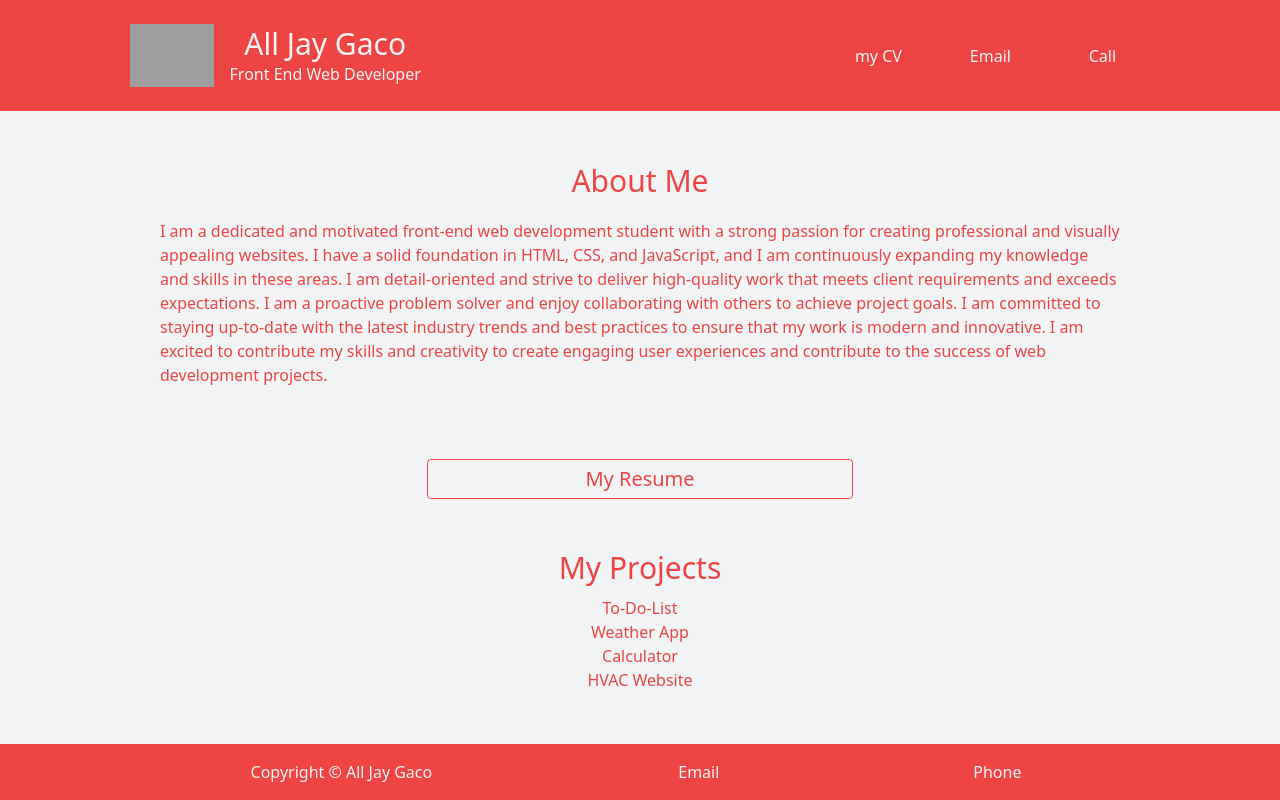
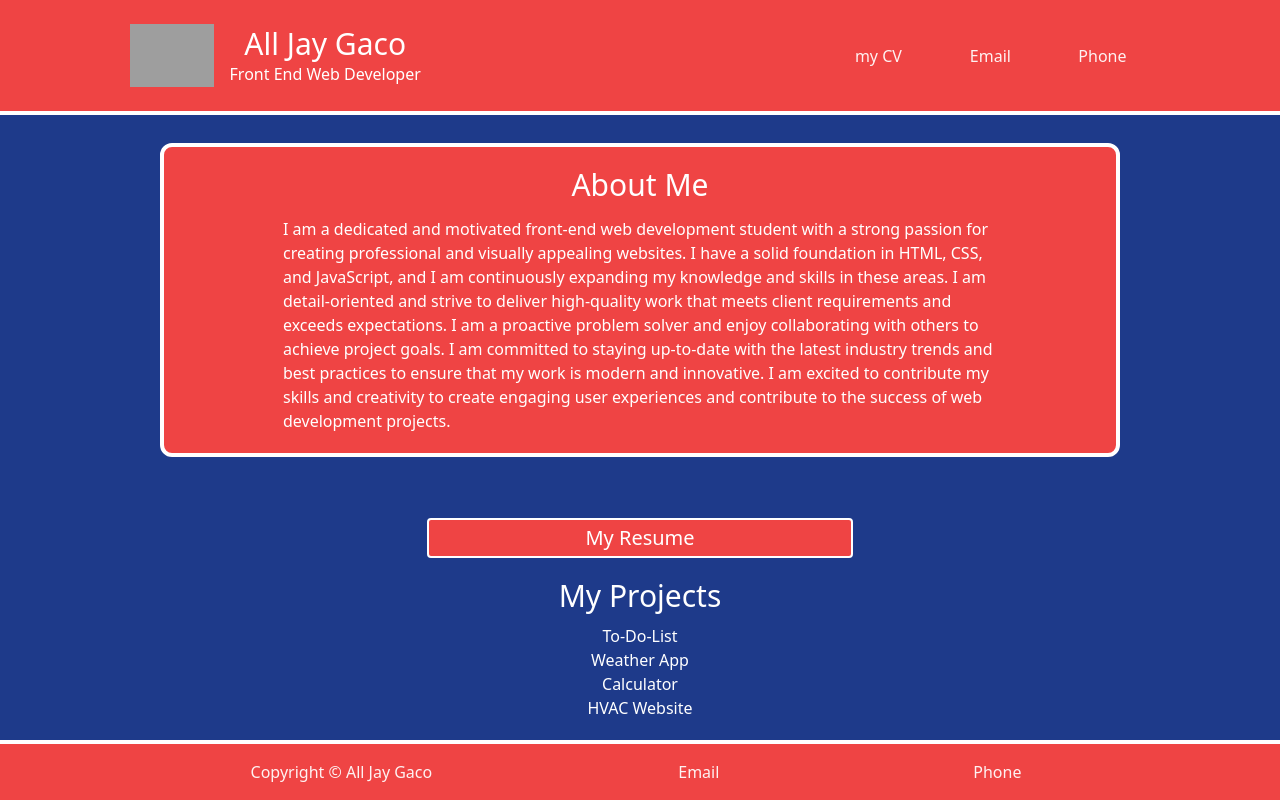
Before and after one commit to alljay213/My-Website, a website: page index.html in a window 1280 px wide. Drawn offline with nearby package versions, Linux system fonts and the light colour scheme; grey boxes are pictures that could not be loaded.

Commit message:
updated colors

```diff
--- a/index.html
+++ b/index.html
@@ -9,8 +9,8 @@
   <link href="https://cdn.jsdelivr.net/npm/tailwindcss@2.2.19/dist/tailwind.min.css" rel="stylesheet" />
 </head>
 
-<body class="text-red-500 min-h-screen flex h-screen bg-gray-100 flex-col">
-  <header class="p-4 flex flex-col md:flex-row md:justify-evenly items-center bg-red-500 text-red-50  ">
+<body class="text-white bg-blue-900 min-h-screen flex h-screen  flex-col">
+  <header class="p-4 flex flex-col md:flex-row md:justify-evenly items-center bg-red-500 border-b-4 border-white">
 
     <div class="flex jusitfy-between items-center ">
       <img class="p-2"
@@ -30,15 +30,15 @@
       <a class="text-center w-28 text-white transition duration-300 ease-in-out border-none customer-border items-center text-l text-red-50 hover:bg-red-50 rounded hover:text-red-500"
         href="mailto:alljaygaco213@gmail.com">Email</a>
       <a class="text-center w-28 text-white transition duration-300 ease-in-out border-none customer-border items-center text-l text-red-50 hover:bg-red-50 rounded hover:text-red-500"
-        href="tel:+16476094761">Call</a>
+        href="tel:+16476094761">Phone</a>
     </div>
   </header>
 
   <main class="flex flex-col flex-grow justify-evenly">
-    <section class="flex justify-center items-center flex-col">
-      <h2 class="text-3xl mt-5 mb-2.5">About Me</h2>
+    <section class="bg-red-500 w-3/4 m-auto mt-7 border-4 rounded-xl border-white flex justify-center items-center flex-col">
+      <h2 class="text-3xl mt-5 mb-1">About Me</h2>
 
-      <p class="text-red-500 w-3/4 mt-2.5 mb-5">
+      <p class="w-3/4 mt-2.5 mb-5">
         I am a dedicated and motivated front-end web development student with
         a strong passion for creating professional and visually appealing
         websites. I have a solid foundation in HTML, CSS, and JavaScript, and
@@ -53,7 +53,7 @@
       </p>
     </section>
     <div class="flex justify-center items-center mt-5 mb-2.5">
-      <a class="transition duration-300 ease-in-out h-10  border-red-500 customer-border w-1/3 flex justify-center items-center text-red-500 text-xl hover:bg-red-500 hover:text-red-50 rounded"
+      <a class="transition duration-300 ease-in-out h-10  border-white border-2 hover:border-red-500  customer-border w-1/3 flex justify-center items-center text-xl bg-red-500 text-white hover:bg-red-600 hover:border-red-600  hover:text-red-50 rounded"
         href="/resume.html">My Resume</a>
     </div>
     <section class="flex justify-center items-center flex-col mt-2.5">
@@ -75,9 +75,9 @@
       </ul>
     </section>
   </main>
-  <footer class="text-red-50 bg-red-500 text-white p-4 flex justify-evenly">
+  <footer class="text-red-50 bg-red-500 text-white p-4 flex justify-evenly border-t-4 border-white">
     <p>Copyright &copy; All Jay Gaco</p>
-    <a class="text-center w-16 rounded transition duration-300 ease-in-out hover:bg-red-50 hover:text-red-500"
+    <a class=" text-center w-16 rounded transition duration-300 ease-in-out hover:bg-red-50 hover:text-red-500"
       href="mailto:alljaygaco213@gmail">Email</a>
     <a href="tel:6476094761"
       class="text-center w-16 rounded transition duration-300 ease-in-out hover:bg-red-50 hover:text-red-500">Phone</a>
```
Also changed, not shown: resume.html (+1 -1 lines).
